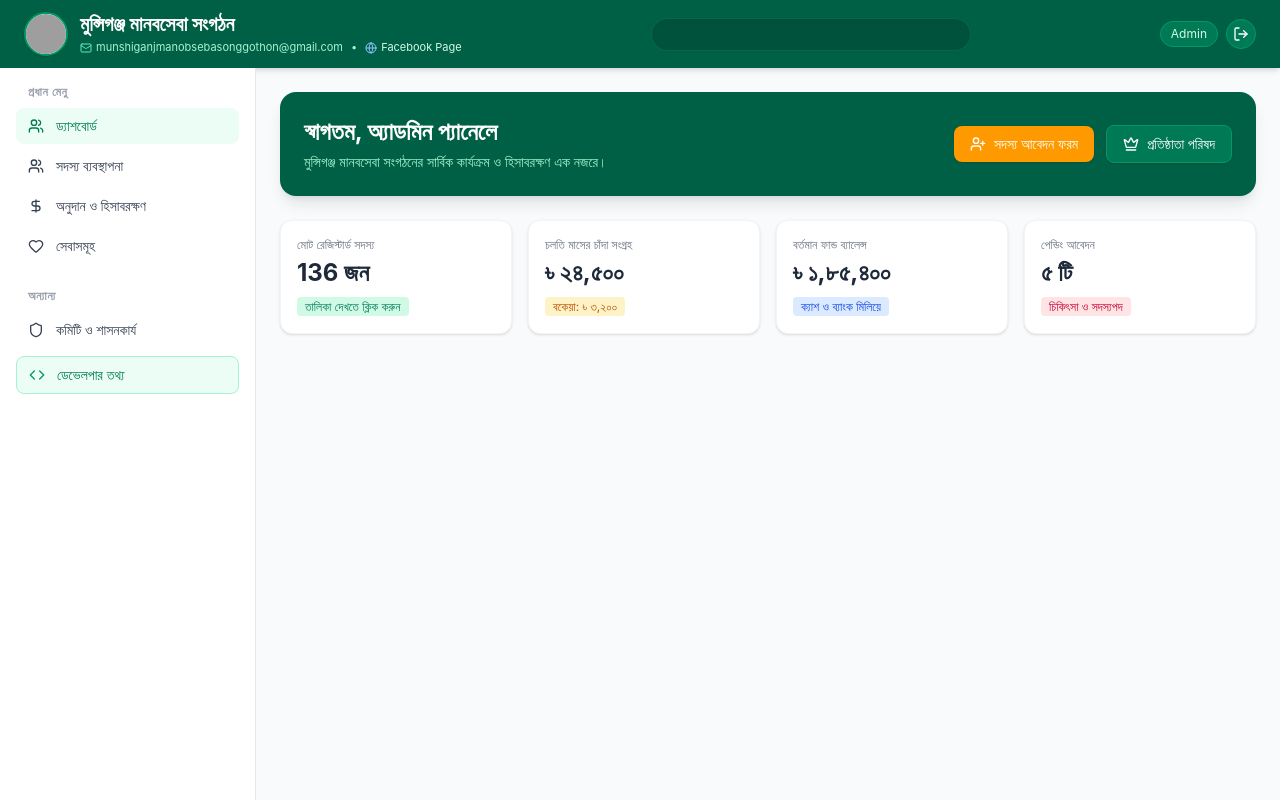
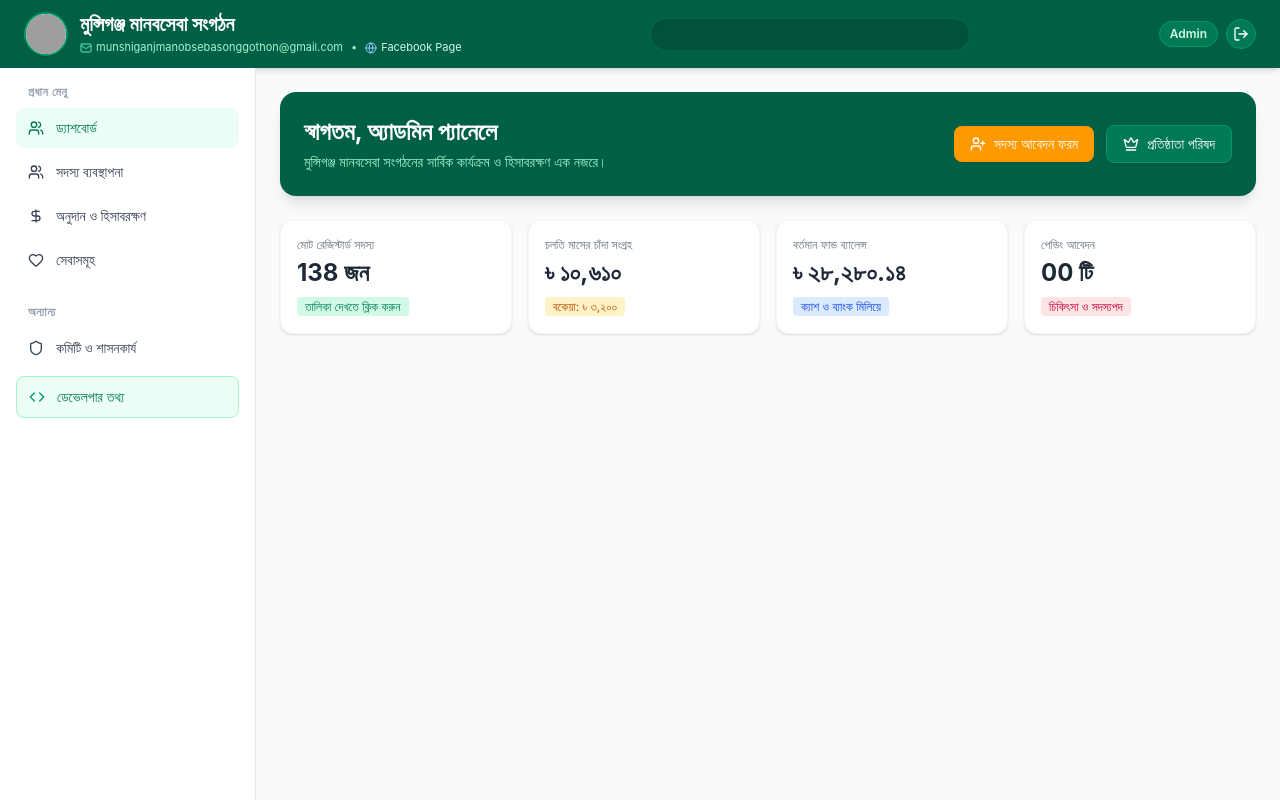
Before and after one commit to kdmahmud445-stack/mms-system, a React (Vite) app: page / in a window 1280 px wide. Built offline with nearby package versions, Linux system fonts and the light colour scheme; grey boxes are pictures that could not be loaded.

Commit message:
Add new 2 members, mobile menu bar icon drawer, and Admin corner badge

```diff
--- a/src/App.jsx
+++ b/src/App.jsx
@@ -4,11 +4,10 @@ import {
   Code, Phone, X, ExternalLink, Crown, MapPin, User,
   Mail, Globe, Droplet, Stethoscope, Utensils, BookOpen,
   HelpCircle, AlertTriangle, TreePine, Sparkles, Briefcase,
-  Users2, CheckCircle2, UserPlus, Search, Lock, LogOut
+  Users2, CheckCircle2, UserPlus, Search, Lock, LogOut, Menu
 } from 'lucide-react';
 
 export default function Dashboard() {
-  // লগইন স্টেট (ডিফল্টভাবে লগইন করা থাকবে অথবা পাসওয়ার্ড দিয়ে ঢুকতে হবে)
   const [isLoggedIn, setIsLoggedIn] = useState(true);
   const [loginPhone, setLoginPhone] = useState('');
   const [loginPassword, setLoginPassword] = useState('');
@@ -17,6 +16,7 @@ export default function Dashboard() {
   const [showDevModal, setShowDevModal] = useState(false);
   const [activeTab, setActiveTab] = useState('dashboard');
   const [searchTerm, setSearchTerm] = useState('');
+  const [mobileMenuOpen, setMobileMenuOpen] = useState(false);
 
   // লগইন হ্যান্ডলার
   const handleLogin = (e) => {
@@ -69,8 +69,10 @@ export default function Dashboard() {
     }
   ];
 
-  // এক্সেল (weebb.xlsx) থেকে সংগৃহীত সম্পূর্ণ ১৩৬ জন সদস্যের তালিকা
+  // সম্পূর্ণ সদস্য তালিকা (নতুন ২ জনসহ ১৩৮ জন)
   const [membersList] = useState([
+    {"id": "MMS2026227", "name": "Nirob Rana", "father": "Nijam Uddin", "address": "Mirkadim, Munshiganj", "phone": "N/A", "blood": "O+"},
+    {"id": "MMS2026228", "name": "খলিলুর রহমান", "father": "মৃত বাদশামিয়া", "address": "বিক্রমপুর, গ্রাম: দক্ষিণ বাকশা, থানা: শ্রীনগর, মুন্সিগঞ্জ", "phone": "N/A", "blood": "জানা নেই"},
     {"id": "MMS2026001", "name": "মোঃ নাজমুল ইসলাম", "father": "মো:হানিফ  শেখ", "address": "দাসতির বাগ, মধ্যপাড়া, লৌহজং, মুন্সিগঞ্জ", "phone": "01819390632", "blood": "O-"},
     {"id": "MMS2026002", "name": "কাউসার মাহমুদ", "father": "মোঃ নজরুল ইসলাম", "address": "ফুরশাইল, মালখানগর, সিরাজদিখান, মুন্সিগঞ্জ।", "phone": "01568000445", "blood": "B+"},
     {"id": "MMS2026003", "name": "শেখ মোঃ রোমান", "father": "আব্দুল খালেক শেখ", "address": "গ্রামঃ বানকাইজ, ইউনিয়নঃ কলমা, লৌহজং, মুন্সিগঞ্জ", "phone": "+966581831594", "blood": "A-"},
@@ -121,8 +123,7 @@ export default function Dashboard() {
     {"id": "MMS2026138", "name": "সাইফ আল ইসলাম ভূঁইয়া", "father": "হাজী মোহাম্মদ শাহজালাল ভূঁইয়া", "address": "গ্রাম দোসর পাড়া ইউনিয় লতবদি থানা সিরাজদিখান", "phone": "N/A", "blood": "A+"},
     {"id": "MMS2026139", "name": "ইফতেখার ইসলাম সোহেল", "father": "ইউনুস শেখ", "address": "গ্রাম উত্তর ইউনিয়ন তন্তর  শ্রীনগর মুন্সীগঞ্জ", "phone": "N/A", "blood": "O+"},
     {"id": "MMS2026140", "name": "Abdullah Mohammed Taher", "father": "Jahirul haque", "address": "Baliakandi, banglabazar, munshigonj", "phone": "N/A", "blood": "B+"},
-    {"id": "MMS2026141", "name": "মো: জাহিদ  শেখ",
-    "father": "মো: বাচ্চু শেখ", "address": "বয়রাগাদী সিরাজদিখান মুন্সিগনজ", "phone": "N/A", "blood": "A+"},
+    {"id": "MMS2026141", "name": "মো: জাহিদ  শেখ", "father": "মো: বাচ্চু শেখ", "address": "বয়রাগাদী সিরাজদিখান মুন্সিগনজ", "phone": "N/A", "blood": "A+"},
     {"id": "MMS2026142", "name": "মোঃ মাকসুদ হোসেন", "father": "বাদশা মিয়া শেখ", "address": "বানিয়াগাও, বেজগাও, লৌহজং, মুন্সিগঞ্জ", "phone": "N/A", "blood": "AB+"},
     {"id": "MMS2026143", "name": "Mawlana Shahidullah", "father": "Abdul Hai Hawlader", "address": "KamarKhara, Sarnagram, Tongibari, Munshiganj", "phone": "N/A", "blood": "B+"},
     {"id": "MMS2026144", "name": "দ্বীন ইসলাম", "father": "আলী মিয়া বেপারী", "address": "Dewankandi, adhara,sadar", "phone": "N/A", "blood": "B+"},
@@ -232,7 +233,7 @@ export default function Dashboard() {
     m.address.toLowerCase().includes(searchTerm.toLowerCase())
   );
 
-  // যদি লগইন করা না থাকে তবে লগইন পেজ দেখাবে
+  // যদি লগইন করা না থাকে
   if (!isLoggedIn) {
     return (
       <div className="min-h-screen bg-emerald-900 flex items-center justify-center p-4 font-sans">
@@ -294,10 +295,18 @@ export default function Dashboard() {
     <div className="min-h-screen bg-gray-50 flex flex-col font-sans">
 
       {/* 🟢 টপ হেডার */}
-      <header className="bg-emerald-800 text-white px-3 sm:px-6 py-3 flex flex-wrap items-center justify-between gap-3 shadow-md">
+      <header className="bg-emerald-800 text-white px-3 sm:px-6 py-3 flex items-center justify-between gap-3 shadow-md">
 
         {/* লোগো ও সংগঠনের নাম + অফিশিয়াল মেইল ও ফেসবুক পেজ */}
         <div className="flex items-center gap-3">
+          {/* মোবাইল মেনু টগল বাটন */}
+          <button
+            onClick={() => setMobileMenuOpen(!mobileMenuOpen)}
+            className="md:hidden p-1.5 text-white hover:bg-emerald-700 rounded-lg transition-colors"
+          >
+            <Menu className="w-6 h-6" />
+          </button>
+
           <div className="w-10 h-10 sm:w-11 sm:h-11 bg-white rounded-full flex items-center justify-center overflow-hidden shadow border-2 border-emerald-600 shrink-0">
             <img
               src="/logo.jpg"
@@ -309,14 +318,14 @@ export default function Dashboard() {
             />
           </div>
           <div>
-            <h1 className="text-base sm:text-xl font-bold leading-tight">মুন্সিগঞ্জ মানবসেবা সংগঠন</h1>
+            <h1 className="text-sm sm:text-xl font-bold leading-tight">মুন্সিগঞ্জ মানবসেবা সংগঠন</h1>
 
             {/* ছোট করে অফিশিয়াল মেইল ও ফেসবুক পেজ লিংক */}
-            <div className="flex flex-wrap items-center gap-2 text-[10px] sm:text-[11px] text-emerald-200 mt-0.5">
+            <div className="hidden sm:flex flex-wrap items-center gap-2 text-[10px] sm:text-[11px] text-emerald-200 mt-0.5">
               <a href="mailto:munshiganjmanobsebasonggothon@gmail.com" className="flex items-center gap-1 hover:underline">
                 <Mail className="w-3 h-3 text-emerald-300" /> munshiganjmanobsebasonggothon@gmail.com
               </a>
-              <span className="hidden sm:inline">•</span>
+              <span>•</span>
               <a href="https://www.facebook.com/munshiganj.manobseba" target="_blank" rel="noopener noreferrer" className="flex items-center gap-1 hover:underline text-emerald-100">
                 <Globe className="w-3 h-3 text-blue-300" /> Facebook Page
               </a>
@@ -325,7 +334,7 @@ export default function Dashboard() {
         </div>
 
         {/* 🔴 চলমান (Marquee) ডেভেলপার ইনফো */}
-        <div className="flex-1 max-w-xs sm:max-w-xs overflow-hidden bg-emerald-900/80 px-3 py-1.5 rounded-full text-xs border border-emerald-700/60 shadow-inner">
+        <div className="hidden lg:block flex-1 max-w-xs overflow-hidden bg-emerald-900/80 px-3 py-1.5 rounded-full text-xs border border-emerald-700/60 shadow-inner">
           <marquee behavior="scroll" direction="left" scrollamount="4" className="flex items-center text-white font-medium">
             <span className="text-emerald-200 mr-2">Software/Web Developer:</span>
 
@@ -357,7 +366,7 @@ export default function Dashboard() {
 
         {/* ডানপাশে Admin রোল ও লগআউট বাটন */}
         <div className="flex items-center gap-2">
-          <span className="bg-emerald-700 text-emerald-100 text-xs px-2.5 py-1 rounded-full border border-emerald-600">
+          <span className="bg-emerald-700 text-emerald-100 text-xs px-2.5 py-1 rounded-full border border-emerald-600 font-semibold">
             Admin
           </span>
           <button
@@ -371,54 +380,59 @@ export default function Dashboard() {
       </header>
 
       {/* মূল বডি Layout */}
-      <div className="flex flex-1 flex-col md:flex-row">
+      <div className="flex flex-1 relative">
 
-        {/* 🟢 সাইডবার (মোবাইল ও পিসির জন্য রেসপন্সিভ) */}
-        <aside className="w-full md:w-64 bg-white border-r border-gray-200 p-3 md:p-4 flex flex-row md:flex-col justify-between overflow-x-auto md:overflow-visible shrink-0 gap-2">
-          <div className="flex md:flex-col space-x-2 md:space-x-0 md:space-y-6 w-full">
+        {/* 🟢 সাইডবার */}
+        <aside className={`
+          fixed md:static inset-y-0 left-0 z-40 w-64 bg-white border-r border-gray-200 p-4 flex flex-col justify-between
+          transform transition-transform duration-300 ease-in-out
+          ${mobileMenuOpen ? 'translate-x-0' : '-translate-x-full md:translate-x-0'}
+          mt-[61px] md:mt-0 shadow-lg md:shadow-none
+        `}>
+          <div className="space-y-6">
             <div>
-              <p className="text-xs font-semibold text-gray-400 uppercase tracking-wider mb-2 px-3 hidden md:block">প্রধান মেনু</p>
-              <nav className="flex md:flex-col space-x-1 md:space-x-0 md:space-y-1">
+              <p className="text-xs font-semibold text-gray-400 uppercase tracking-wider mb-2 px-3">প্রধান মেনু</p>
+              <nav className="space-y-1">
                 <button
-                  onClick={() => setActiveTab('dashboard')}
-                  className={`flex items-center gap-2 md:gap-3 px-3 py-2 text-xs md:text-sm font-medium rounded-lg whitespace-nowrap ${activeTab === 'dashboard' ? 'bg-emerald-50 text-emerald-700' : 'text-gray-700 hover:bg-gray-50'}`}
+                  onClick={() => { setActiveTab('dashboard'); setMobileMenuOpen(false); }}
+                  className={`w-full flex items-center gap-3 px-3 py-2.5 text-sm font-medium rounded-lg text-left ${activeTab === 'dashboard' ? 'bg-emerald-50 text-emerald-700 font-bold' : 'text-gray-700 hover:bg-gray-50'}`}
                 >
                   <Users className="w-4 h-4" /> ড্যাশবোর্ড
                 </button>
                 <button
-                  onClick={() => setActiveTab('members')}
-                  className={`flex items-center gap-2 md:gap-3 px-3 py-2 text-xs md:text-sm font-medium rounded-lg whitespace-nowrap ${activeTab === 'members' ? 'bg-emerald-50 text-emerald-700' : 'text-gray-700 hover:bg-gray-50'}`}
+                  onClick={() => { setActiveTab('members'); setMobileMenuOpen(false); }}
+                  className={`w-full flex items-center gap-3 px-3 py-2.5 text-sm font-medium rounded-lg text-left ${activeTab === 'members' ? 'bg-emerald-50 text-emerald-700 font-bold' : 'text-gray-700 hover:bg-gray-50'}`}
                 >
                   <Users className="w-4 h-4" /> সদস্য ব্যবস্থাপনা
                 </button>
                 <button
-                  onClick={() => setActiveTab('donations')}
-                  className={`flex items-center gap-2 md:gap-3 px-3 py-2 text-xs md:text-sm font-medium rounded-lg whitespace-nowrap ${activeTab === 'donations' ? 'bg-emerald-50 text-emerald-700' : 'text-gray-700 hover:bg-gray-50'}`}
+                  onClick={() => { setActiveTab('donations'); setMobileMenuOpen(false); }}
+                  className={`w-full flex items-center gap-3 px-3 py-2.5 text-sm font-medium rounded-lg text-left ${activeTab === 'donations' ? 'bg-emerald-50 text-emerald-700 font-bold' : 'text-gray-700 hover:bg-gray-50'}`}
                 >
                   <DollarSign className="w-4 h-4" /> অনুদান ও হিসাবরক্ষণ
                 </button>
                 <button
-                  onClick={() => setActiveTab('services')}
-                  className={`flex items-center gap-2 md:gap-3 px-3 py-2 text-xs md:text-sm font-medium rounded-lg whitespace-nowrap ${activeTab === 'services' ? 'bg-emerald-50 text-emerald-700' : 'text-gray-700 hover:bg-gray-50'}`}
+                  onClick={() => { setActiveTab('services'); setMobileMenuOpen(false); }}
+                  className={`w-full flex items-center gap-3 px-3 py-2.5 text-sm font-medium rounded-lg text-left ${activeTab === 'services' ? 'bg-emerald-50 text-emerald-700 font-bold' : 'text-gray-700 hover:bg-gray-50'}`}
                 >
                   <Heart className="w-4 h-4" /> সেবাসমূহ
                 </button>
               </nav>
             </div>
 
-            <div className="hidden md:block">
+            <div>
               <p className="text-xs font-semibold text-gray-400 uppercase tracking-wider mb-2 px-3">অন্যান্য</p>
               <nav className="space-y-1">
                 <button
-                  onClick={() => setActiveTab('committee')}
-                  className={`w-full flex items-center gap-3 px-3 py-2 text-sm font-medium rounded-lg text-left ${activeTab === 'committee' ? 'bg-emerald-50 text-emerald-700' : 'text-gray-700 hover:bg-gray-50'}`}
+                  onClick={() => { setActiveTab('committee'); setMobileMenuOpen(false); }}
+                  className={`w-full flex items-center gap-3 px-3 py-2.5 text-sm font-medium rounded-lg text-left ${activeTab === 'committee' ? 'bg-emerald-50 text-emerald-700 font-bold' : 'text-gray-700 hover:bg-gray-50'}`}
                 >
                   <Shield className="w-4 h-4" /> কমিটি ও শাসনকার্য
                 </button>
 
                 <button
-                  onClick={() => setShowDevModal(true)}
-                  className="w-full flex items-center gap-3 px-3 py-2 text-sm font-medium text-emerald-700 bg-emerald-50 hover:bg-emerald-100 rounded-lg border border-emerald-200 transition-all text-left mt-2"
+                  onClick={() => { setShowDevModal(true); setMobileMenuOpen(false); }}
+                  className="w-full flex items-center gap-3 px-3 py-2.5 text-sm font-medium text-emerald-700 bg-emerald-50 hover:bg-emerald-100 rounded-lg border border-emerald-200 transition-all text-left mt-2"
                 >
                   <Code className="w-4 h-4 text-emerald-600" />
                   <span>ডেভেলপার তথ্য</span>
@@ -428,6 +442,14 @@ export default function Dashboard() {
           </div>
         </aside>
 
+        {/* মোবাইল মেনু ব্যাকগ্রাউন্ড ওভারলে */}
+        {mobileMenuOpen && (
+          <div
+            onClick={() => setMobileMenuOpen(false)}
+            className="fixed inset-0 bg-black/40 z-30 md:hidden"
+          />
+        )}
+
         {/* 🟢 মূল কনটেন্ট */}
         <main className="flex-1 p-4 sm:p-6 space-y-6 overflow-y-auto">
 
@@ -436,7 +458,7 @@ export default function Dashboard() {
             <div className="space-y-6">
               <div className="bg-emerald-800 rounded-2xl p-6 text-white shadow-lg flex flex-col sm:flex-row justify-between items-start sm:items-center gap-4">
                 <div>
-                  <h2 className="text-2xl font-bold mb-1 flex items-center gap-2">
+                  <h2 className="text-xl sm:text-2xl font-bold mb-1 flex items-center gap-2">
                     <Users className="w-6 h-6 text-amber-400" /> সদস্য ব্যবস্থাপনা ও তালিকা ({membersList.length} জন)
                   </h2>
                   <p className="text-emerald-200 text-sm">
@@ -519,7 +541,7 @@ export default function Dashboard() {
             // যদি 'সেবাসমূহ' ট্যাব সিলেক্ট করা হয়
             <div className="space-y-6">
               <div className="bg-emerald-800 rounded-2xl p-6 text-white shadow-lg">
-                <h2 className="text-2xl font-bold mb-1 flex items-center gap-2">
+                <h2 className="text-xl sm:text-2xl font-bold mb-1 flex items-center gap-2">
                   <Heart className="w-6 h-6 text-rose-400" /> সংগঠনের সেবাসমূহ
                 </h2>
                 <p className="text-emerald-200 text-sm">
@@ -549,8 +571,8 @@ export default function Dashboard() {
             // যদি 'কমিটি ও শাসনকার্য' ট্যাব সিলেক্ট করা হয়
             <div className="space-y-6">
               <div className="bg-emerald-800 rounded-2xl p-6 text-white shadow-lg">
-                <h2 className="text-2xl font-bold mb-1 flex items-center gap-2">
-                  <Crown className="w-6 h-6 text-amber-400" /> প্রতিষ্ঠাতা পরিষদ ও অভিভাবক মণ্ডলী
+                <h2 className="text-xl sm:text-2xl font-bold mb-1 flex items-center gap-2">
+                  <Crown className="w-6 h-6 text-amber-400" /> প্রতিষ্ঠাতা পরিষদ (স্থায়ী মর্যাদাপ্রাপ্ত)
                 </h2>
                 <p className="text-emerald-200 text-sm">
                   মুন্সিগঞ্জ মানবসেবা সংগঠনের স্থায়ী নীতি-নির্ধারক ও সর্বোচ্চ অভিভাবকবৃন্দ।
@@ -613,7 +635,7 @@ export default function Dashboard() {
                   <p className="text-emerald-200 text-sm">মুন্সিগঞ্জ মানবসেবা সংগঠনের সার্বিক কার্যক্রম ও হিসাবরক্ষণ এক নজরে।</p>
                 </div>
 
-                <div className="flex items-center gap-3">
+                <div className="flex flex-wrap items-center gap-3">
                   <a
                     href="https://docs.google.com/forms/d/e/1FAIpQLSc0Zu8cxYkNWokVEr5AlbV062lXwYfyT1xRZStM1Y7LPU0Itg/viewform?usp=send_form"
                     target="_blank"
@@ -644,17 +666,17 @@ export default function Dashboard() {
                 </div>
                 <div className="bg-white p-4 rounded-xl border border-gray-100 shadow-sm">
                   <p className="text-xs text-gray-500">চলতি মাসের চাঁদা সংগ্রহ</p>
-                  <h3 className="text-2xl font-bold text-gray-800 my-1">৳ ২৪,৫০০</h3>
+                  <h3 className="text-2xl font-bold text-gray-800 my-1">৳ ১০,৬১০</h3>
                   <span className="text-xs bg-amber-100 text-amber-700 px-2 py-0.5 rounded">বকেয়া: ৳ ৩,২০০</span>
                 </div>
                 <div className="bg-white p-4 rounded-xl border border-gray-100 shadow-sm">
                   <p className="text-xs text-gray-500">বর্তমান ফান্ড ব্যালেন্স</p>
-                  <h3 className="text-2xl font-bold text-gray-800 my-1">৳ ১,৮৫,৪০০</h3>
+                  <h3 className="text-2xl font-bold text-gray-800 my-1">৳ ২৮,২৮০.১৪</h3>
                   <span className="text-xs bg-blue-100 text-blue-700 px-2 py-0.5 rounded">ক্যাশ ও ব্যাংক মিলিয়ে</span>
                 </div>
                 <div className="bg-white p-4 rounded-xl border border-gray-100 shadow-sm">
                   <p className="text-xs text-gray-500">পেন্ডিং আবেদন</p>
-                  <h3 className="text-2xl font-bold text-gray-800 my-1">৫ টি</h3>
+                  <h3 className="text-2xl font-bold text-gray-800 my-1">00 টি</h3>
                   <span className="text-xs bg-rose-100 text-rose-700 px-2 py-0.5 rounded">চিকিৎসা ও সদস্যপদ</span>
                 </div>
               </div>
```
